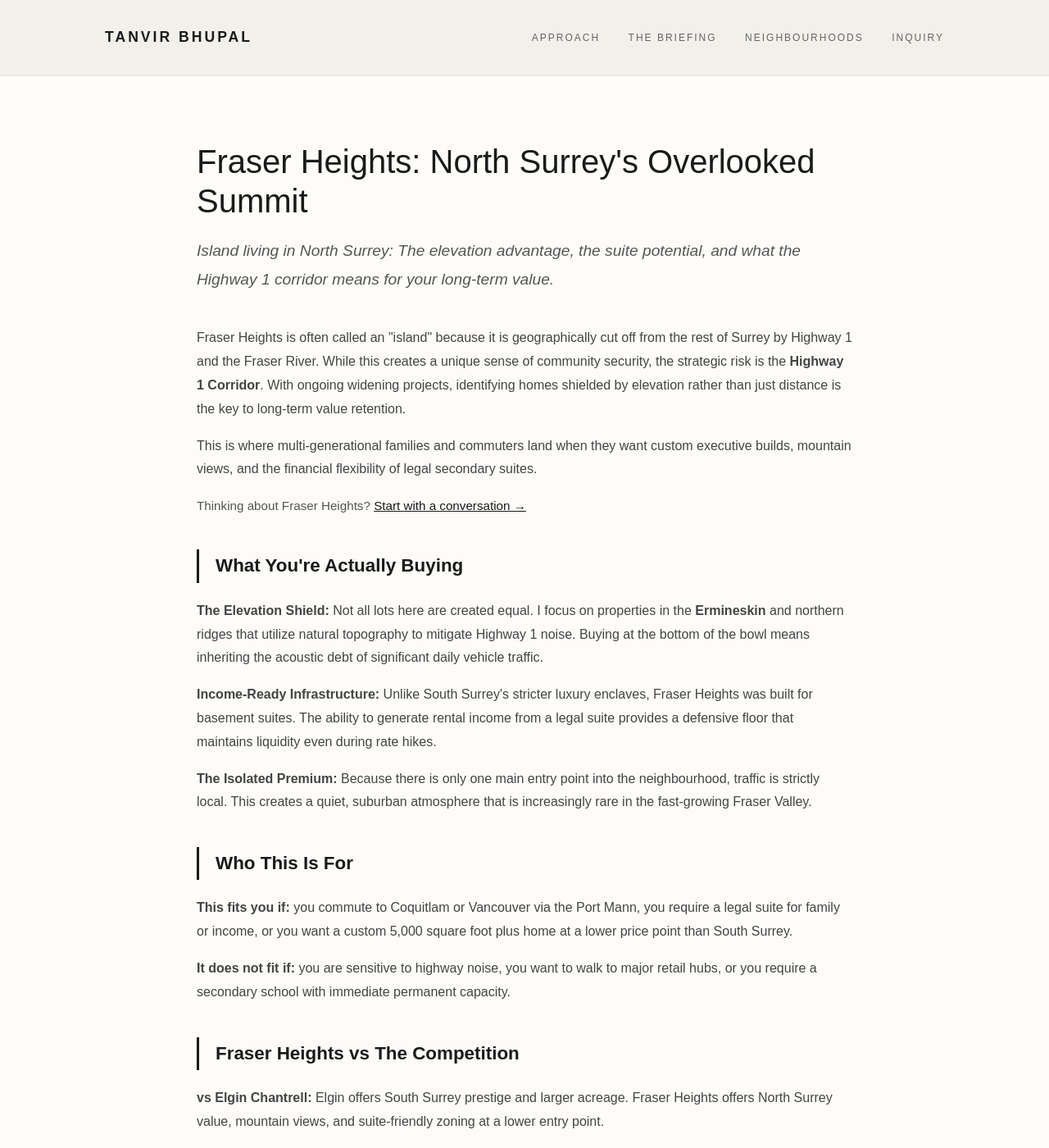
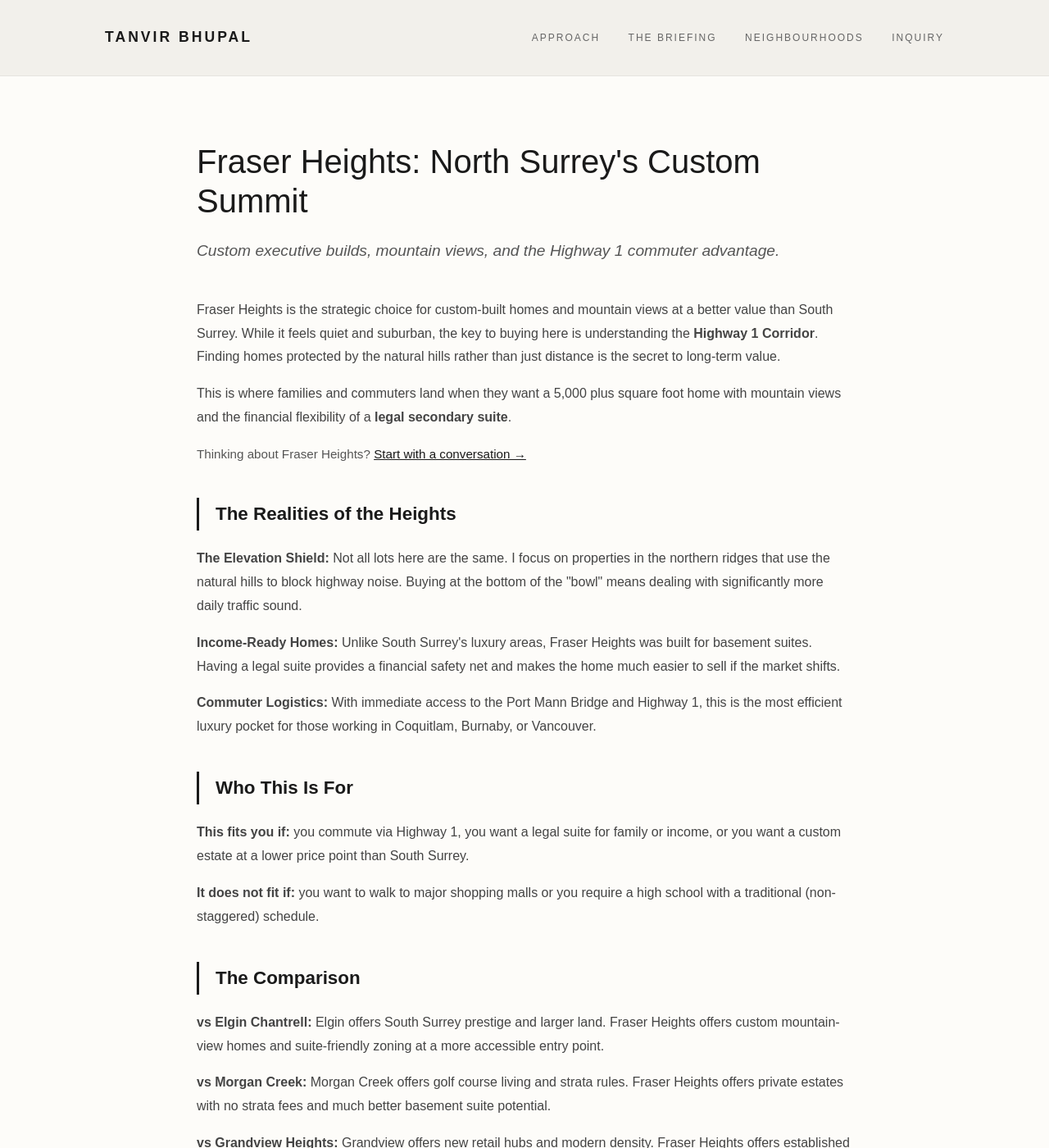
Before and after one commit to gvancouverhomes/tanvirbhupal-site, a Jekyll site: the page built from neighbourhoods/fraser-heights.md, in a window 1280 px wide and 1400 px high. Shown: the whole window at 82% size. Built offline with Jekyll 4.4.1, drawn with Linux system fonts in a browser that asks for light colours; some of the changed text lies outside the part shown.

Commit message:
Revise Fraser Heights real estate strategy content
Updated the title and description to reflect a focus on custom builds and long-term value. Revised FAQ questions and answers for clarity and relevance.

```diff
--- a/neighbourhoods/fraser-heights.md
+++ b/neighbourhoods/fraser-heights.md
@@ -1,7 +1,7 @@
 ---
 layout: default
-title: "Fraser Heights Real Estate Strategy | The Overlooked Summit"
-description: "Strategic analysis of Fraser Heights elevation advantage, Highway 1 noise mitigation, and the high-yield stability of legal basement suites in North Surrey."
+title: "Fraser Heights Real Estate Strategy | The Custom Summit"
+description: "Strategic analysis of Fraser Heights custom builds, elevation-based noise mitigation, and the long-term value of legal secondary suites."
 permalink: /neighbourhoods/fraser-heights/
 faq_schema: |
   {
@@ -10,26 +10,26 @@ faq_schema: |
     "mainEntity": [
       {
         "@type": "Question",
-        "name": "What should I know about the highway noise in Fraser Heights?",
+        "name": "How do you handle the highway noise?",
         "acceptedAnswer": {
           "@type": "Answer",
-          "text": "It is the neighbourhood's defining trade-off. Nothing beats natural elevation for long-term noise mitigation. I focus on homes on the northern slopes where the terrain acts as a natural sound barrier. I flag what I notice about a property's acoustic exposure during due diligence so you have the full picture before subjects are removed."
+          "text": "It is the neighbourhood's defining trade-off. I prioritize identifying homes with natural elevation on the northern slopes, where the terrain acts as a sound barrier. I flag a property's noise exposure during the due diligence phase so you can decide if the acoustic levels meet your personal standards before the deal is final."
         }
       },
       {
         "@type": "Question",
-        "name": "How significant is the school capacity issue in Fraser Heights?",
+        "name": "What is the reality of the school capacity?",
         "acceptedAnswer": {
           "@type": "Answer",
-          "text": "Fraser Heights Secondary is under capacity pressure, with a significant capital request in the district's plan to add permanent seats. Construction has not broken ground. If your family requires a school with immediate permanent capacity, I may suggest a strategic pivot toward South Surrey's catchments instead."
+          "text": "Fraser Heights Secondary is currently at its limit and uses an extended day schedule to manage the population. If a traditional school schedule is a priority for your family, I recommend we audit the current enrollment waitlists or look at South Surrey catchments as an alternative before you commit to a specific address."
         }
       },
       {
         "@type": "Question",
-        "name": "Is a basement suite a sound strategy for a luxury home in Fraser Heights?",
+        "name": "Is a basement suite a good strategy for a luxury home?",
         "acceptedAnswer": {
           "@type": "Answer",
-          "text": "Yes. Even at the executive price point, a legal suite provides fiscal optionality that most luxury buyers undervalue. A legal suite in Fraser Heights has historically been a high-demand rental asset, making your property more liquid and defensible during market corrections than a comparable home without an income component."
+          "text": "In Fraser Heights, a legal suite is a common feature that provides financial options. While many luxury buyers don't plan to rent them out, having the suite adds a layer of resale flexibility that homes in South Surrey often lack. It is a defensive feature that makes the property more attractive to a wider range of future buyers."
         }
       }
     ]
@@ -43,8 +43,6 @@ faq_schema: |
   .intel-sub { font-size: 1.2rem; color: var(--mid); margin-bottom: 40px; font-style: italic; }
   .section-title { font-size: 1.4rem; color: var(--dark); margin-top: 40px; border-left: 3px solid var(--dark); padding-left: 20px; margin-bottom: 20px; }
   .metric-label { text-transform: uppercase; font-size: 0.85rem; letter-spacing: 2px; color: var(--dark); margin-top: 40px; margin-bottom: 15px; font-weight: bold; }
-  .metric-list { padding-left: 20px; list-style-type: square; color: var(--light); margin-bottom: 30px; }
-  .metric-list li { margin-bottom: 10px; }
   .audit-card { margin-top: 60px; padding: 40px; background: #fdfcf9; border: 1px solid var(--border); display: grid; grid-template-columns: 1fr auto; grid-template-areas: "header action" "body body"; gap: 20px 40px; align-items: center; }
   .audit-title { grid-area: header; margin: 0; font-weight: bold; color: var(--dark); font-size: 1.1rem; }
   .audit-action { grid-area: action; }
@@ -71,41 +69,41 @@ faq_schema: |
 
 <article class="intel-container">
   <header>
-    <h1 class="intel-header">Fraser Heights: North Surrey's Overlooked Summit</h1>
-    <p class="intel-sub">Island living in North Surrey: The elevation advantage, the suite potential, and what the Highway 1 corridor means for your long-term value.</p>
+    <h1 class="intel-header">Fraser Heights: North Surrey's Custom Summit</h1>
+    <p class="intel-sub">Custom executive builds, mountain views, and the Highway 1 commuter advantage.</p>
   </header>
 
   <section>
-    <p>Fraser Heights is often called an "island" because it is geographically cut off from the rest of Surrey by Highway 1 and the Fraser River. While this creates a unique sense of community security, the strategic risk is the <strong>Highway 1 Corridor</strong>. With ongoing widening projects, identifying homes shielded by elevation rather than just distance is the key to long-term value retention.</p>
+    <p>Fraser Heights is the strategic choice for custom-built homes and mountain views at a better value than South Surrey. While it feels quiet and suburban, the key to buying here is understanding the <strong>Highway 1 Corridor</strong>. Finding homes protected by the natural hills rather than just distance is the secret to long-term value.</p>
 
-    <p>This is where multi-generational families and commuters land when they want custom executive builds, mountain views, and the financial flexibility of legal secondary suites.</p>
-
+    <p>This is where families and commuters land when they want a 5,000 plus square foot home with mountain views and the financial flexibility of a <strong>legal secondary suite</strong>.</p>
     <p style="font-size: 0.95rem; color: var(--mid); margin-bottom: 40px;">Thinking about Fraser Heights? <a href="/contact" style="color: var(--dark); text-decoration: underline;">Start with a conversation →</a></p>
 
-    <h2 class="section-title">What You're Actually Buying</h2>
-    <p><strong>The Elevation Shield:</strong> Not all lots here are created equal. I focus on properties in the <strong>Ermineskin</strong> and northern ridges that utilize natural topography to mitigate Highway 1 noise. Buying at the bottom of the bowl means inheriting the acoustic debt of significant daily vehicle traffic.</p>
-    <p><strong>Income-Ready Infrastructure:</strong> Unlike South Surrey's stricter luxury enclaves, Fraser Heights was built for basement suites. The ability to generate rental income from a legal suite provides a defensive floor that maintains liquidity even during rate hikes.</p>
-    <p><strong>The Isolated Premium:</strong> Because there is only one main entry point into the neighbourhood, traffic is strictly local. This creates a quiet, suburban atmosphere that is increasingly rare in the fast-growing Fraser Valley.</p>
+    <h2 class="section-title">The Realities of the Heights</h2>
+    <p><strong>The Elevation Shield:</strong> Not all lots here are the same. I focus on properties in the northern ridges that use the natural hills to block highway noise. Buying at the bottom of the "bowl" means dealing with significantly more daily traffic sound.</p>
+    <p><strong>Income-Ready Homes:</strong> Unlike South Surrey's luxury areas, Fraser Heights was built for basement suites. Having a legal suite provides a financial safety net and makes the home much easier to sell if the market shifts.</p>
+    <p><strong>Commuter Logistics:</strong> With immediate access to the Port Mann Bridge and Highway 1, this is the most efficient luxury pocket for those working in Coquitlam, Burnaby, or Vancouver.</p>
 
     <h2 class="section-title">Who This Is For</h2>
-    <p><strong>This fits you if:</strong> you commute to Coquitlam or Vancouver via the Port Mann, you require a legal suite for family or income, or you want a custom 5,000 square foot plus home at a lower price point than South Surrey.</p>
-    <p><strong>It does not fit if:</strong> you are sensitive to highway noise, you want to walk to major retail hubs, or you require a secondary school with immediate permanent capacity.</p>
+    <p><strong>This fits you if:</strong> you commute via Highway 1, you want a legal suite for family or income, or you want a custom estate at a lower price point than South Surrey.</p>
 
-    <h2 class="section-title">Fraser Heights vs The Competition</h2>
-    <p><strong>vs Elgin Chantrell:</strong> Elgin offers South Surrey prestige and larger acreage. Fraser Heights offers North Surrey value, mountain views, and suite-friendly zoning at a lower entry point.</p>
-    <p><strong>vs Morgan Creek:</strong> Morgan Creek offers golf-course strata and managed maintenance. Fraser Heights offers fee-simple estates, no strata fees, and larger basement suite potential.</p>
-    <p><strong>vs Grandview Heights:</strong> Grandview offers modern retail density and contemporary builds. Fraser Heights offers established island seclusion and highway-oriented commuter logistics.</p>
+    <p><strong>It does not fit if:</strong> you want to walk to major shopping malls or you require a high school with a traditional (non-staggered) schedule.</p>
+
+    <h2 class="section-title">The Comparison</h2>
+    <p><strong>vs Elgin Chantrell:</strong> Elgin offers South Surrey prestige and larger land. Fraser Heights offers custom mountain-view homes and suite-friendly zoning at a more accessible entry point.</p>
+    <p><strong>vs Morgan Creek:</strong> Morgan Creek offers golf course living and strata rules. Fraser Heights offers private estates with no strata fees and much better basement suite potential.</p>
+    <p><strong>vs Grandview Heights:</strong> Grandview offers new retail hubs and modern density. Fraser Heights offers established quiet, larger custom builds, and a faster highway exit.</p>
 
     <h2 class="section-title">Frequently Asked Questions</h2>
 
-    <h3 class="metric-label">What should I know about the highway noise?</h3>
-    <p>It is the neighbourhood's defining trade-off. Nothing beats natural elevation for long-term noise mitigation. I focus on homes on the northern slopes where the terrain acts as a natural sound barrier. I flag what I notice about a property's acoustic exposure during due diligence so you have the full picture before subjects are removed.</p>
+    <h3 class="metric-label">How do you handle the highway noise?</h3>
+    <p>It is the neighbourhood's defining trade-off. I prioritize identifying homes with natural elevation on the northern slopes, where the terrain acts as a sound barrier. I flag a property's noise exposure during the due diligence phase so you can decide if the acoustic levels meet your personal standards before the deal is final.</p>
 
-    <h3 class="metric-label">How significant is the school capacity issue?</h3>
-    <p>Fraser Heights Secondary is under capacity pressure, with a significant capital request in the district's plan to add permanent seats. Construction has not broken ground. If your family requires a school with immediate permanent capacity, I may suggest a strategic pivot toward <strong>South Surrey's catchments</strong> instead.</p>
+    <h3 class="metric-label">What is the reality of the school capacity?</h3>
+    <p><strong>Fraser Heights Secondary</strong> is currently at its limit and uses an <strong>extended day schedule</strong> (staggered start/end times) to manage the population. If a traditional school schedule is a priority for your family, I recommend we audit the current enrollment waitlists or look at South Surrey catchments as an alternative before you commit to a specific address.</p>
 
-    <h3 class="metric-label">Is a basement suite a sound strategy for a luxury home?</h3>
-    <p>Yes. Even at the executive price point, a legal suite provides <strong>fiscal optionality</strong> that most luxury buyers undervalue. A legal suite in Fraser Heights has historically been a high-demand rental asset, making your property more liquid and defensible during market corrections than a comparable home without an income component.</p>
+    <h3 class="metric-label">Is a basement suite a good strategy for a luxury home?</h3>
+    <p>In Fraser Heights, a legal suite is a common feature that provides financial options. While many luxury buyers don't plan to rent them out, having the suite adds a layer of resale flexibility that homes in South Surrey often lack. It is a defensive feature that makes the property more attractive to a wider range of future buyers.</p>
   </section>
 </article>
 
@@ -145,7 +143,7 @@ faq_schema: |
     </div>
     <div class="audit-body">
       <p class="audit-text">
-        Fraser Heights' custom mountain-view estates and legal suite infrastructure are for families who value community isolation and commuter logistics. If you are thinking about buying, selling, or want to understand the elevation and noise trade-offs of a specific property, let's talk.
+        Fraser Heights offers a rare combination of custom estates and income flexibility. If you are looking to acquire or sell in this North Surrey summit, the strategy must be built on elevation and location.
       </p>
       <p class="audit-text" style="font-size: 0.85rem; color: var(--mid);">
         No pitch. Just straight answers. tanvir@tanvirbhupal.com | 604-897-7826
```
